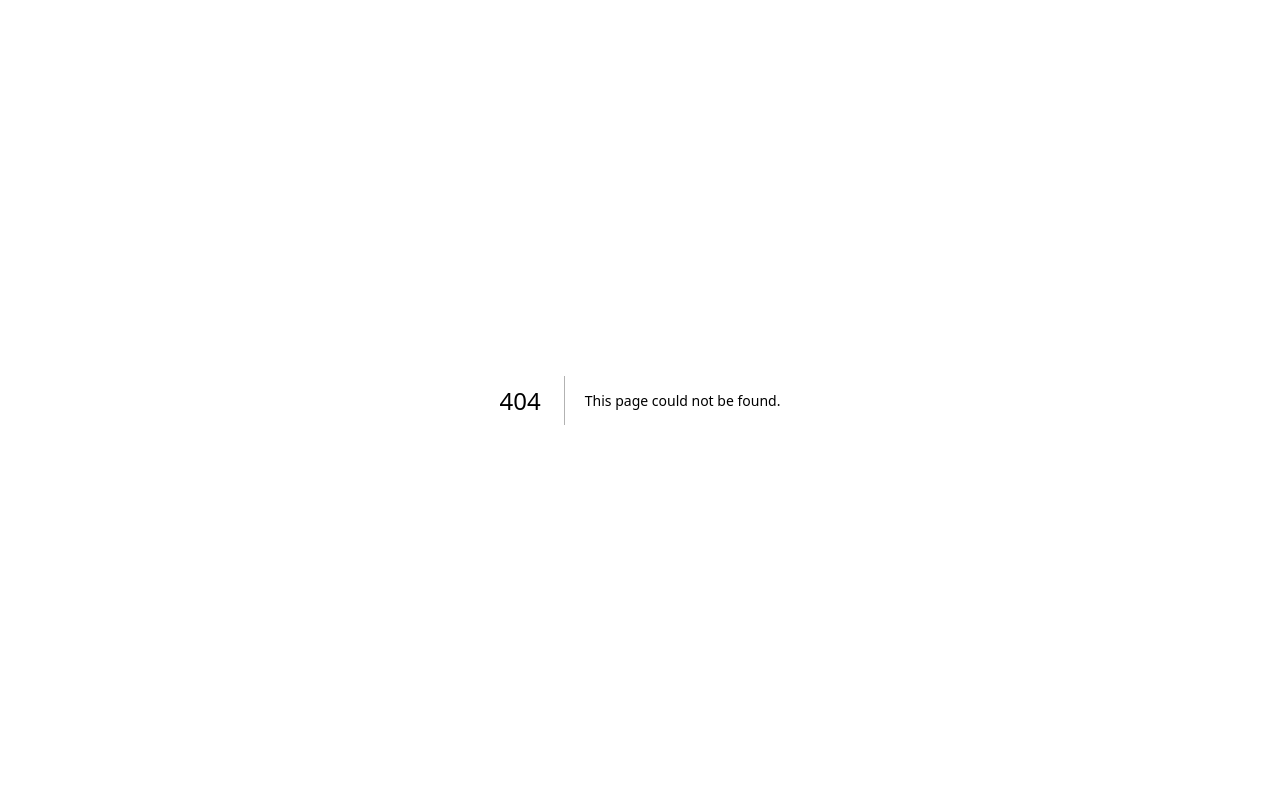
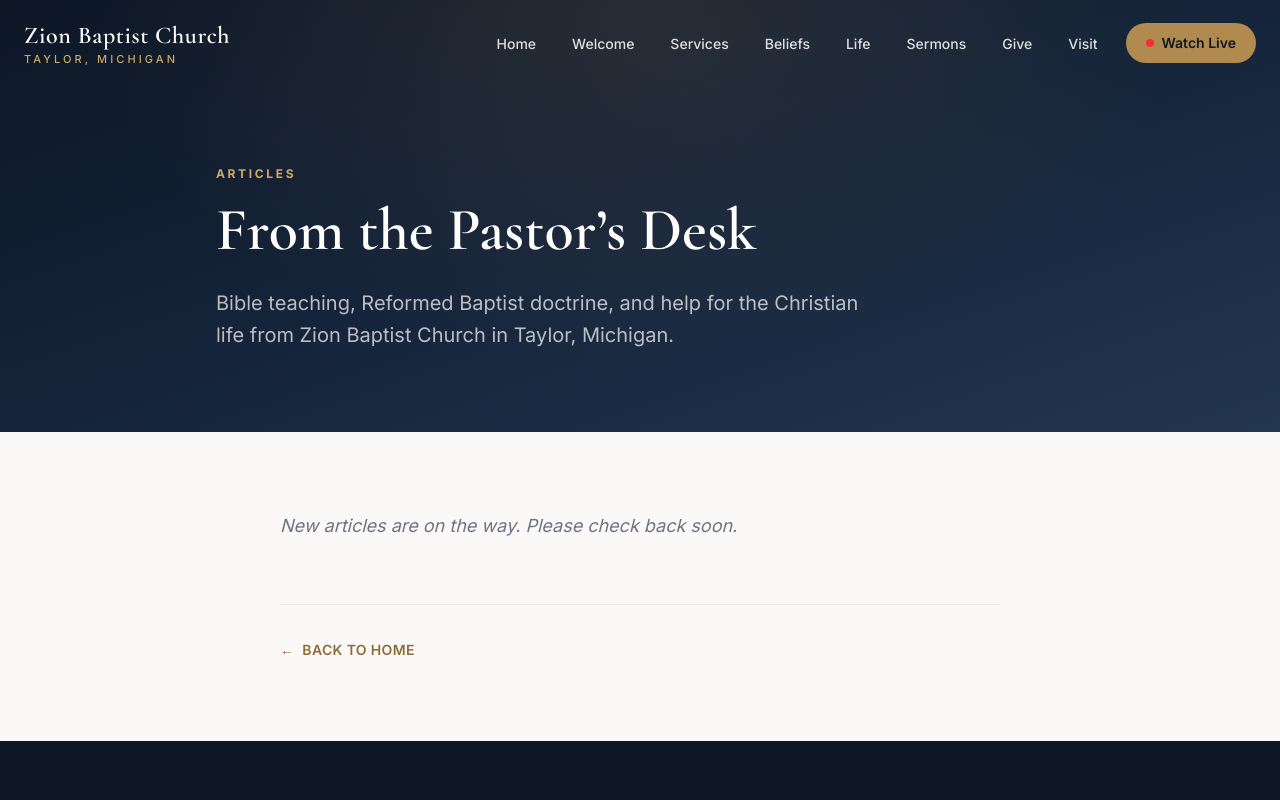
Before and after one commit to edesent/zionbaptisttaylor, a Next.js app: page /articles in a window 1280 px wide. Before the commit this address had no page. Shown: the top 800 px of the page. Built offline with nearby package versions, Linux system fonts and the light colour scheme.

Commit message:
Articles: add the Articles index page

```diff
--- /dev/null
+++ b/src/app/articles/page.tsx
@@ -0,0 +1,74 @@
+import type { Metadata } from "next";
+import Link from "next/link";
+import PageShell from "@/components/PageShell";
+import { getAllArticles, formatDate } from "@/lib/articles";
+
+export const metadata: Metadata = {
+  title: "Articles",
+  description:
+    "Articles from Zion Baptist Church in Taylor, Michigan: Bible teaching, Reformed Baptist doctrine, and help for the Christian life from Pastor Michael R. Jones.",
+  alternates: { canonical: "/articles" },
+  openGraph: {
+    title: "Articles | Zion Baptist Church",
+    description:
+      "Bible teaching, Reformed Baptist doctrine, and help for the Christian life from Zion Baptist Church in Taylor, Michigan.",
+    url: "/articles",
+    type: "website",
+    images: ["/og-image.jpg"],
+  },
+};
+
+export default function ArticlesPage() {
+  const articles = getAllArticles();
+
+  return (
+    <PageShell
+      eyebrow="Articles"
+      title="From the Pastor&rsquo;s Desk"
+      lede="Bible teaching, Reformed Baptist doctrine, and help for the Christian life from Zion Baptist Church in Taylor, Michigan."
+    >
+      {articles.length === 0 ? (
+        <p className="text-lg italic text-text-light">
+          New articles are on the way. Please check back soon.
+        </p>
+      ) : (
+        <ul className="space-y-6">
+          {articles.map((a) => (
+            <li key={a.slug}>
+              <Link
+                href={`/articles/${a.slug}`}
+                className="group block bg-white rounded-2xl p-6 md:p-8 border border-ink/[.07] shadow-sm hover:shadow-md hover:-translate-y-0.5 transition-all"
+              >
+                <div className="flex flex-wrap items-center gap-3 text-xs font-bold tracking-[0.18em] uppercase text-brass-dark">
+                  {a.date && <time dateTime={a.date}>{formatDate(a.date)}</time>}
+                  {a.date && (
+                    <span aria-hidden className="text-ink/20">
+                      &bull;
+                    </span>
+                  )}
+                  <span>{a.readingMinutes} min read</span>
+                  {a.draft && (
+                    <span className="rounded-full bg-brass/15 px-2.5 py-0.5 tracking-[0.12em]">
+                      Draft
+                    </span>
+                  )}
+                </div>
+                <h2 className="mt-3 font-serif text-2xl md:text-3xl font-semibold text-text-dark leading-tight group-hover:text-brass-dark transition-colors">
+                  {a.title}
+                </h2>
+                {a.summary && (
+                  <p className="mt-3 text-text-body leading-relaxed">
+                    {a.summary}
+                  </p>
+                )}
+                <span className="mt-5 inline-flex items-center gap-2 text-sm font-semibold tracking-wide uppercase text-brass-dark">
+                  Read article <span aria-hidden>&rarr;</span>
+                </span>
+              </Link>
+            </li>
+          ))}
+        </ul>
+      )}
+    </PageShell>
+  );
+}
```
